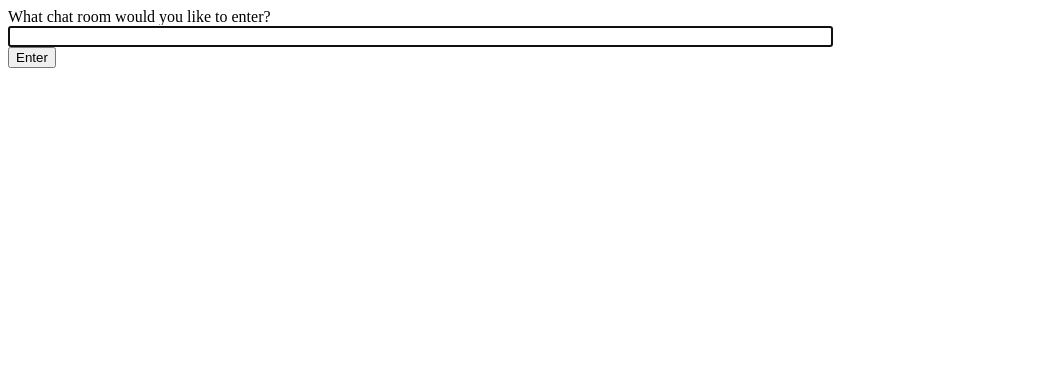
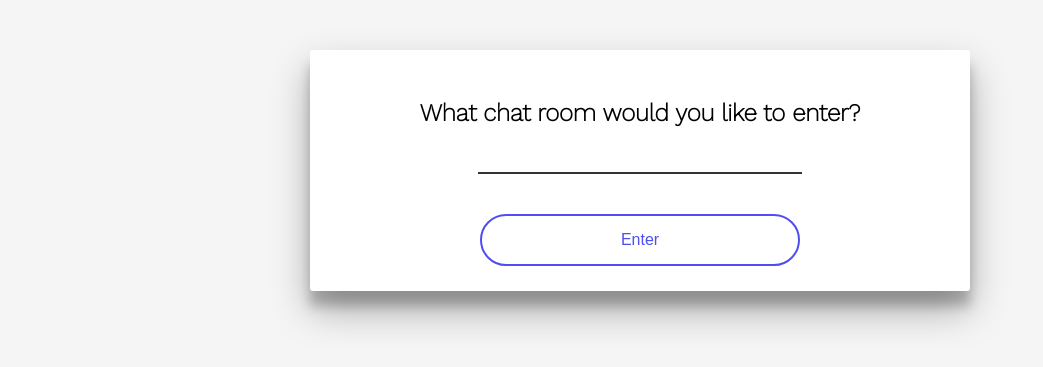
Before and after one commit to ChengDave/chat-app, a Django app: page /chat/ in a window 1280 px wide. Shown: the top 367 px of the page, without its empty margins (0-1043 px from the left). Run offline with Django 4.2, Linux system fonts and the light colour scheme.

Commit message:
revised chat html and added css

```diff
--- /dev/null
+++ b/chatproject/chat/static/style.css
@@ -0,0 +1,96 @@
+
+@import url('https://fonts.googleapis.com/css2?family=Work+Sans:wght@200&display=swap');
+@import url('https://fonts.googleapis.com/css2?family=Poppins&display=swap');
+
+body {
+	background-color: #f5f5f5;
+}
+
+.container {
+	width: 50vw;
+	margin: 50px auto;
+	padding: 25px 10px;
+	background-color: #ffffff;
+	border-radius: 3px;
+	text-align: center;
+	box-shadow: 0 19px 38px rgba(0,0,0,0.30), 0 15px 12px rgba(0, 0, 0, 0.22);
+}
+
+.heading {
+	font-family: 'Work Sans', sans-serif;
+	font-size: 1.5rem;
+}
+
+.textInput {
+	border: none;
+	border-bottom: 2px solid #ddd;
+	line-height: 1.2rem;
+	transition: 0.3s;
+	margin-bottom: 40px;
+	width: 50%;
+}
+
+.textInput:focus {
+	outline: none;
+	border-bottom: 2px solid #333;
+	transition: 0.3s;
+}
+
+.button {
+	background-color: #ffffff;
+	color: #4e4ef1;
+	border: 0.16em solid #514ef1;
+	border-radius: 2em;
+	padding: 15px 32px;
+	text-align: center;
+	text-decoration: none;
+	display: inline-block;
+	font-size: 16px;
+	cursor: pointer;
+	transition: 0.3s;
+	width: 50%;
+}
+
+.button:hover {
+	background-color: #4e5cf1;
+	color: #ffffff;
+	transition: 0.3s;
+}
+
+.emptyText {
+	font-family: 'Work Sans', sans-serif;
+	font-size: 1.5rem;
+}
+
+.message {
+	background-color: #71aeeb;
+	color:  #ffffff;
+	width: 25%;
+	padding: 8px;
+	border-radius: 2em;
+	margin: 15px 0px;
+	font-family: 'Poppins', sans-serif;
+}
+
+.leaveButton {
+	background-color: #f5f5f5;
+	border-color: #aa0404;
+	color: #aa0404;
+	border: 0.16em solid #aa0404;
+	border-radius: 2em;
+	padding: 15px 32px;
+	text-align: center;
+	text-decoration: none;
+	display: inline-block;
+	font-size: 16px;
+	cursor: pointer;
+	transition: 0.3s;
+	width: 200px;
+	margin: 20px;
+}
+
+.leaveButton:hover {
+	background-color: #aa0404;
+	color: #ffffff;
+	transition: 0.3s;
+}
--- a/chatproject/chat/templates/chat/index.html
+++ b/chatproject/chat/templates/chat/index.html
@@ -1,14 +1,20 @@
 <!-- chat/templates/chat/index.html -->
+{% load static %}
 <!DOCTYPE html>
 <html>
 <head>
     <meta charset="utf-8"/>
     <title>Chat Rooms</title>
+    <link rel="stylesheet" type="text/css" href="{% static 'style.css' %}">
 </head>
+
 <body>
-    What chat room would you like to enter?<br>
-    <input id="room-name-input" type="text" size="100"><br>
-    <input id="room-name-submit" type="button" value="Enter">
+
+    <div class="container">
+        <h3 class="heading">What chat room would you like to enter?</h3>
+        <input class="textInput" id="room-name-input" type="text" size="100"><br>
+        <input class="button" id="room-name-submit" type="button" value="Enter">
+    </div>
 
     <script>
         document.querySelector('#room-name-input').focus();
```
Also changed, not shown: chatproject/chat/models.py (added, +15 -0 lines), chatproject/chat/templates/chat/room.html (+33 -5 lines), chatproject/chatproject/settings.py (+8 -1 lines), chatproject/chat/consumers.py (line endings or trailing spaces), chatproject/chat/tests.py (line endings or trailing spaces).
